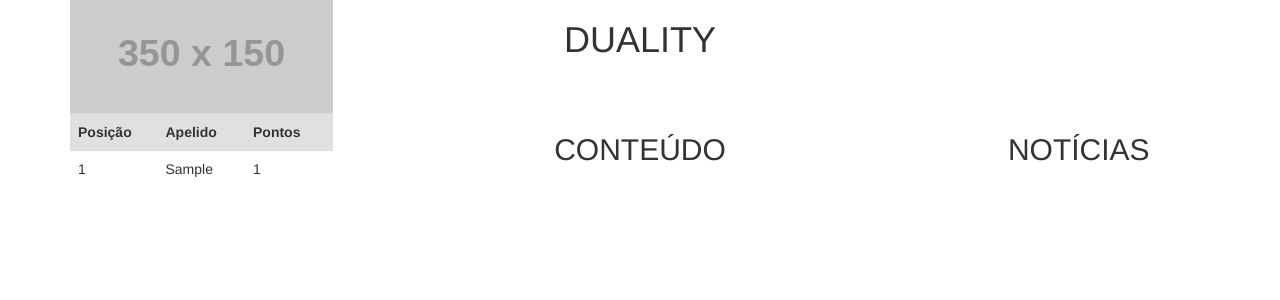
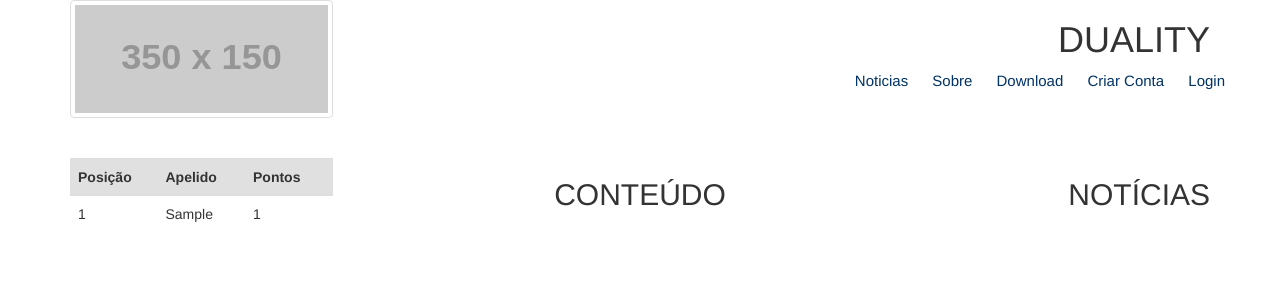
Before and after one commit to bnsilva/duality_site, a PHP site: page /layout.php in a window 1280 px wide. Shown: the top 300 px of the page. Run offline with PHP 8.4, Linux system fonts and the light colour scheme; tables that the repository leaves empty hold one stand-in row (values such as "Sample post"); grey boxes labelled with a size stand in for pictures from a placeholder-image service; some libraries are stand-ins or nearby versions.

Commit message:
menu de navegacao

```diff
--- a/css/personalizado.css
+++ b/css/personalizado.css
@@ -1,3 +1,30 @@
 th{
 	background: #E0E0E0;
 }
+
+.menu{
+    position: absolute;
+    right: 0;
+}
+
+.menu ul{
+    font-size: 15px;
+}
+
+.menu a{
+    color: #036;
+    text-decoration: none;
+}
+
+.menu a:hover{
+    color: #007dc6;
+}
+
+.menu a:active{
+    color: #867dc6;
+}
+
+.menu ul li{
+    display: inline;
+    margin-left: 20px;
+}
--- a/header.php
+++ b/header.php
@@ -1,11 +1,23 @@
 <?php
 	echo '<div class="col-md-3">';
-	echo '<img src="http://placehold.it/350x150" class="img-responsive" alt="Logo duality">';
+	echo '<img src="http://placehold.it/350x150" class="img-responsive img-thumbnail" alt="Logo duality">';
 	echo '</div>';
 
-	echo '<div class="col-md-6">';
-	echo '<h1 class="text-uppercase text-center"> Duality </h1>';
+	echo '<div class="col-md-9">';
+	echo '<h1 class="text-uppercase text-right"> Duality </h1>';
+	echo <<<Menu
+	<div>
+		<nav class='menu'>
+    		<ul>
+    			<li> <a href="#">Noticias</a> </li>
+        		<li> <a href="#">Sobre</a></li>
+        		<li> <a href="#">Download</a> </li>
+        		<li> <a href="#">Criar Conta</a> </li>
+        		<li> <a href="#">Login</a> </li>
+			</ul>
+	 	</nav>
+	 </div>
+Menu;
 	echo '</div>';
 
-	echo '<div class="col-md-3"> <p></p></div>';
 ?>
--- a/layout.php
+++ b/layout.php
@@ -14,6 +14,7 @@
 					include_once("header.php");
 				?>
 			</header>
+			<br><br>
 
 			<div class="row">
 				<?php
--- a/noticias.php
+++ b/noticias.php
@@ -1,5 +1,5 @@
 <?php
 	echo '<div class="col-xs-3">';
-	echo '<h2 class="text-uppercase text-center">notícias</h2>';
+	echo '<h2 class="text-uppercase text-right">notícias</h2>';
 	echo '</div>';
 ?>
```
